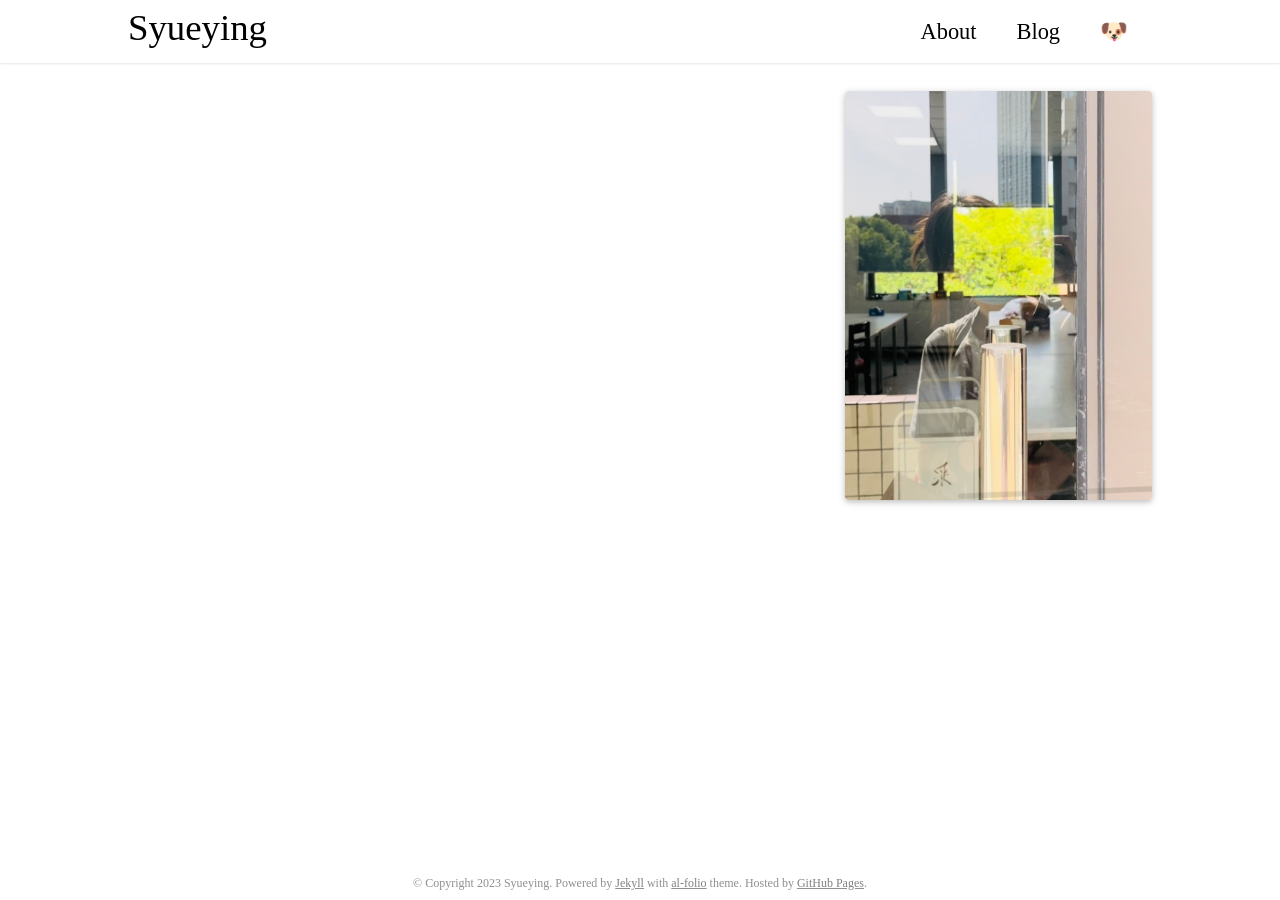
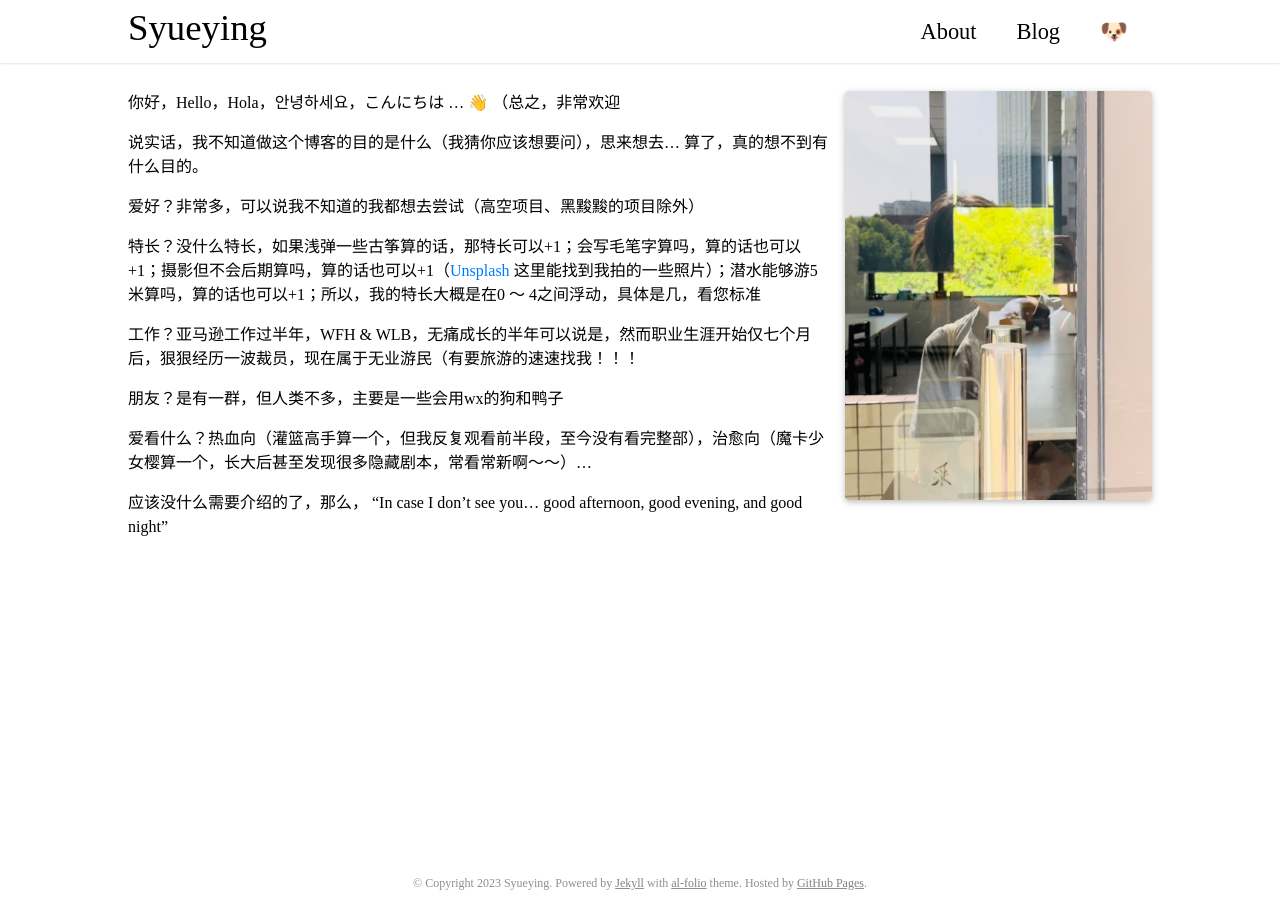
Before and after one commit to Syueying/Syueying.github.io, a Jekyll site: the page built from _pages/about.md, in a window 1280 px wide. Built offline with Jekyll 4.4.1, drawn with Linux system fonts in a browser that asks for light colours; comment, search, counter and statistics services are not loaded; a style sheet for code colours, icons or effects is not loaded.

Commit message:
About updated

```diff
--- a/_layouts/about.html
+++ b/_layouts/about.html
@@ -67,4 +67,6 @@ layout: default
           {%- endif %}
         </article>
 
+        {% include valineComment.html %}
+
 </div>
--- a/_pages/about.md
+++ b/_pages/about.md
@@ -16,10 +16,18 @@ selected_papers: false # includes a list of papers marked as "selected={true}"
 social: false  # includes social icons at the bottom of the page
 ---
 
+你好，Hello，Hola，안녕하세요，こんにちは ... 👋 （总之，非常欢迎
 
+说实话，我不知道做这个博客的目的是什么（我猜你应该想要问），思来想去... 算了，真的想不到有什么目的。
 
-<!-- Write your biography here. Tell the world about yourself. Link to your favorite [subreddit](http://reddit.com). You can put a picture in, too. The code is already in, just name your picture `prof_pic.jpg` and put it in the `img/` folder.
+爱好？非常多，可以说我不知道的我都想去尝试（高空项目、黑黢黢的项目除外）
 
-Put your address / P.O. box / other info right below your picture. You can also disable any these elements by editing `profile` property of the YAML header of your `_pages/about.md`. Edit `_bibliography/papers.bib` and Jekyll will render your [publications page](/al-folio/publications/) automatically.
+特长？没什么特长，如果浅弹一些古筝算的话，那特长可以+1；会写毛笔字算吗，算的话也可以+1；摄影但不会后期算吗，算的话也可以+1（[Unsplash](https://unsplash.com/@syueying) 这里能找到我拍的一些照片）；潜水能够游5米算吗，算的话也可以+1；所以，我的特长大概是在0 ～ 4之间浮动，具体是几，看您标准
 
-Link to your social media connections, too. This theme is set up to use [Font Awesome icons](http://fortawesome.github.io/Font-Awesome/) and [Academicons](https://jpswalsh.github.io/academicons/), like the ones below. Add your Facebook, Twitter, LinkedIn, Google Scholar, or just disable all of them. -->
+工作？亚马逊工作过半年，WFH & WLB，无痛成长的半年可以说是，然而职业生涯开始仅七个月后，狠狠经历一波裁员，现在属于无业游民（有要旅游的速速找我！！！
+
+朋友？是有一群，但人类不多，主要是一些会用wx的狗和鸭子
+
+爱看什么？热血向（灌篮高手算一个，但我反复观看前半段，至今没有看完整部），治愈向（魔卡少女樱算一个，长大后甚至发现很多隐藏剧本，常看常新啊～～）...
+
+应该没什么需要介绍的了，那么， "In case I don't see you... good afternoon, good evening, and good night"
```
